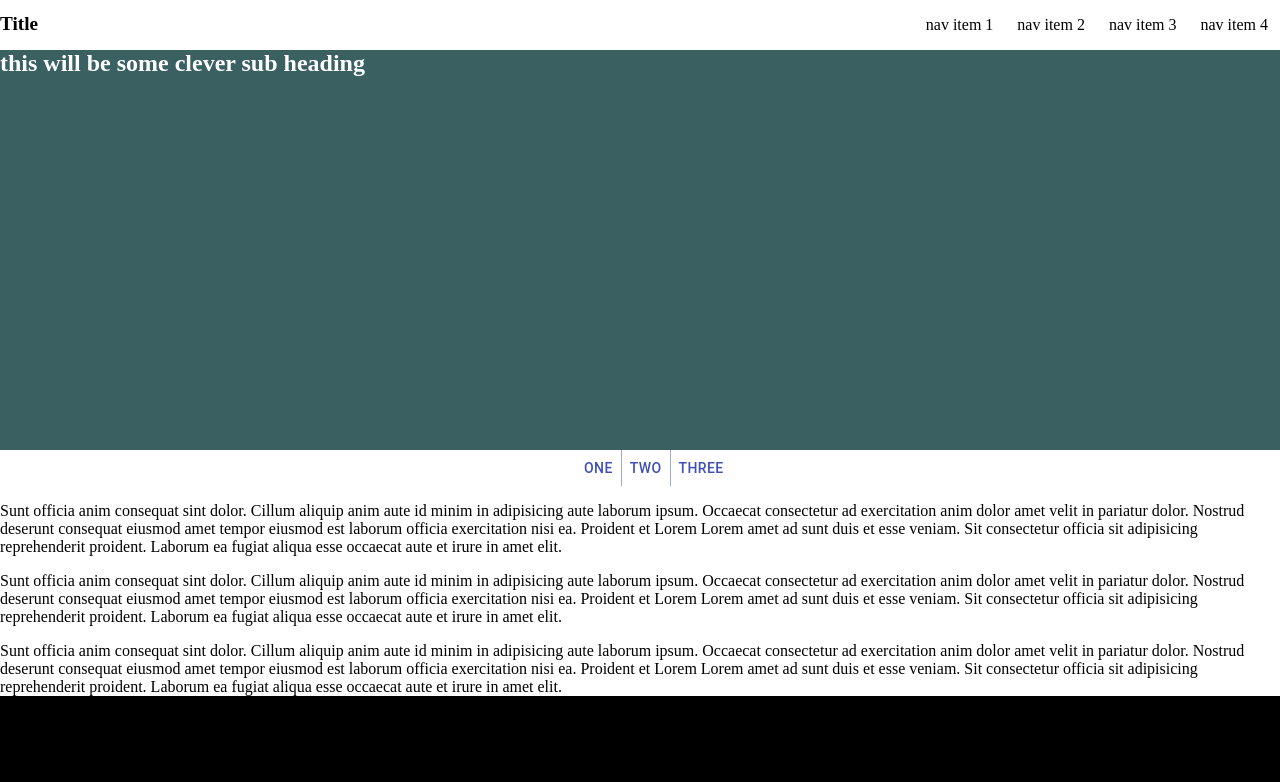
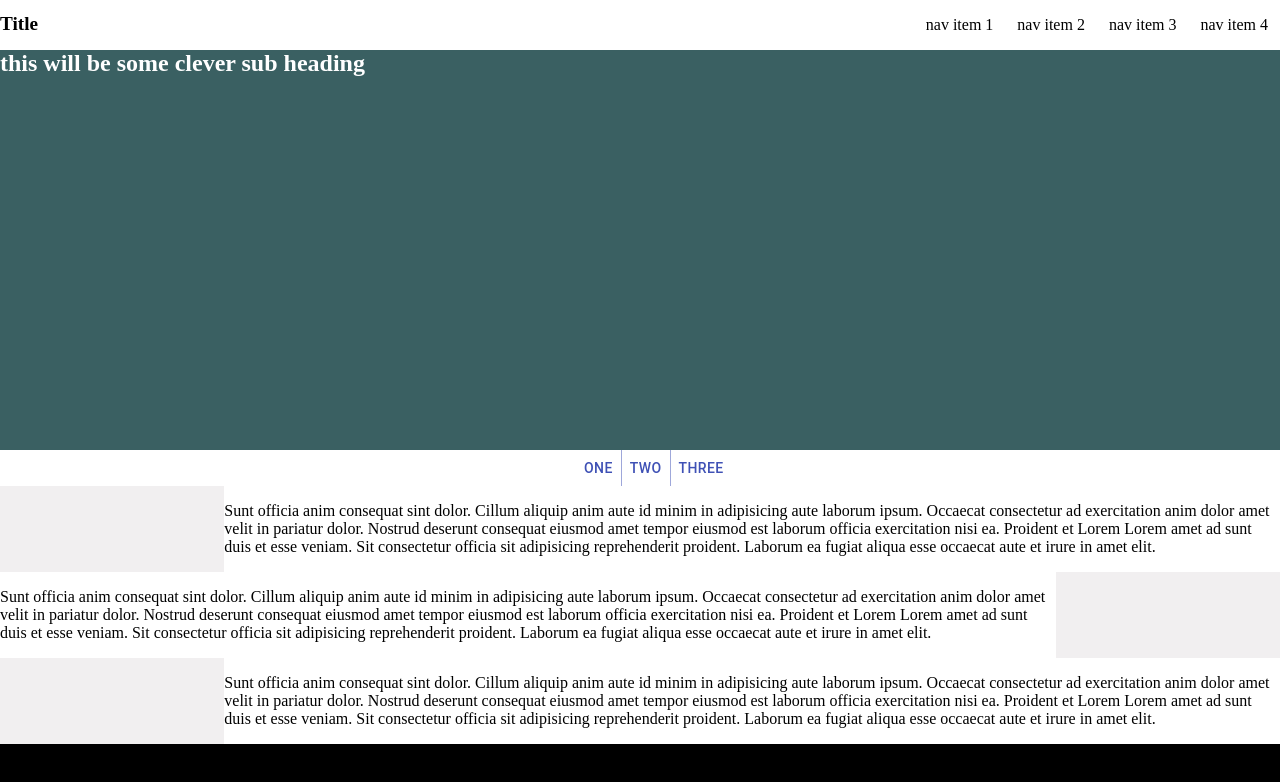
Before and after one commit to CodyDiab/web-dev-proto, a React (Create React App) app: page / in a window 1280 px wide. Shown: the top 782 px of the page. Built offline with nearby package versions, Linux system fonts and the light colour scheme.

Commit message:
add image

```diff
--- a/src/Components/About.js
+++ b/src/Components/About.js
@@ -1,6 +1,7 @@
 import React from 'react';
 import ButtonGroup from '@material-ui/core/ButtonGroup'
 import Button from '@material-ui/core/Button';
+
 
 
 function About(){
@@ -13,13 +14,16 @@ function About(){
             <Button>Three</Button>
        </ButtonGroup>
             <section className="section1">
+                <div className="about-image"></div>
                 <p>Sunt officia anim consequat sint dolor. Cillum aliquip anim aute id minim in adipisicing aute laborum ipsum. Occaecat consectetur ad exercitation anim dolor amet velit in pariatur dolor. Nostrud deserunt consequat eiusmod amet tempor eiusmod est laborum officia exercitation nisi ea. Proident et Lorem Lorem amet ad sunt duis et esse veniam. Sit consectetur officia sit adipisicing reprehenderit proident. Laborum ea fugiat aliqua esse occaecat aute et irure in amet elit.</p>
             </section>
             <section className="section2">
-            <p>Sunt officia anim consequat sint dolor. Cillum aliquip anim aute id minim in adipisicing aute laborum ipsum. Occaecat consectetur ad exercitation anim dolor amet velit in pariatur dolor. Nostrud deserunt consequat eiusmod amet tempor eiusmod est laborum officia exercitation nisi ea. Proident et Lorem Lorem amet ad sunt duis et esse veniam. Sit consectetur officia sit adipisicing reprehenderit proident. Laborum ea fugiat aliqua esse occaecat aute et irure in amet elit.</p>
+                <p>Sunt officia anim consequat sint dolor. Cillum aliquip anim aute id minim in adipisicing aute laborum ipsum. Occaecat consectetur ad exercitation anim dolor amet velit in pariatur dolor. Nostrud deserunt consequat eiusmod amet tempor eiusmod est laborum officia exercitation nisi ea. Proident et Lorem Lorem amet ad sunt duis et esse veniam. Sit consectetur officia sit adipisicing reprehenderit proident. Laborum ea fugiat aliqua esse occaecat aute et irure in amet elit.</p>
+                <div className="about-image"></div>
             </section>
             <section className="section3">
-            <p>Sunt officia anim consequat sint dolor. Cillum aliquip anim aute id minim in adipisicing aute laborum ipsum. Occaecat consectetur ad exercitation anim dolor amet velit in pariatur dolor. Nostrud deserunt consequat eiusmod amet tempor eiusmod est laborum officia exercitation nisi ea. Proident et Lorem Lorem amet ad sunt duis et esse veniam. Sit consectetur officia sit adipisicing reprehenderit proident. Laborum ea fugiat aliqua esse occaecat aute et irure in amet elit.</p>
+                <div className="about-image"></div>
+                <p>Sunt officia anim consequat sint dolor. Cillum aliquip anim aute id minim in adipisicing aute laborum ipsum. Occaecat consectetur ad exercitation anim dolor amet velit in pariatur dolor. Nostrud deserunt consequat eiusmod amet tempor eiusmod est laborum officia exercitation nisi ea. Proident et Lorem Lorem amet ad sunt duis et esse veniam. Sit consectetur officia sit adipisicing reprehenderit proident. Laborum ea fugiat aliqua esse occaecat aute et irure in amet elit.</p>
             </section>
         </div>
     )
--- a/src/styles/index.css
+++ b/src/styles/index.css
@@ -68,6 +68,14 @@ body {
 
 .section1, .section2, .section3 {
   color: black;
-  display: block;
+  display: -webkit-box;
+  display: -ms-flexbox;
+  display: flex;
+}
+
+.about-image {
+  width: 50%;
+  height: auto;
+  background-image: url(../assets/Place-Holder.jpg.jpg);
 }
 /*# sourceMappingURL=index.css.map */
--- a/src/styles/index.scss
+++ b/src/styles/index.scss
@@ -54,5 +54,12 @@ body{
 }
 .section1,.section2,.section3{
     color:black;
-    display:block;
+    display:flex;
+
+
 }
+.about-image{
+    width:50%;
+    height:auto;
+    background-image: url(../assets/Place-Holder.jpg.jpg);
+}
```
Also changed, not shown: src/assets/Place-Holder.jpg.jpg (added), 1 other file (tests, documents, lock files or other folders).
